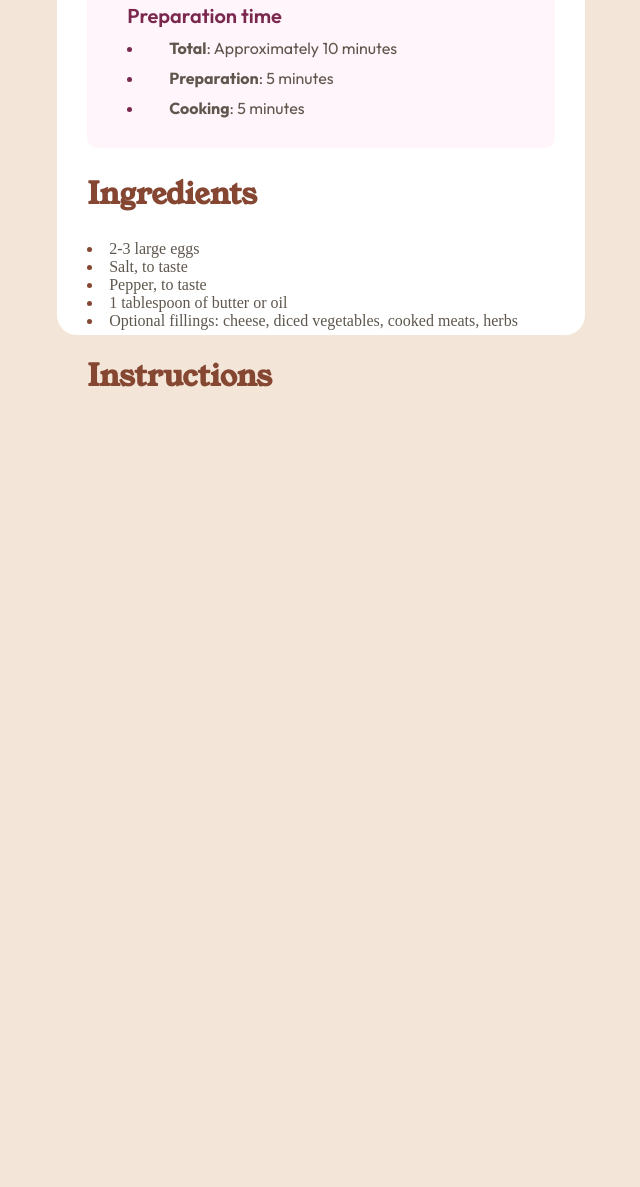
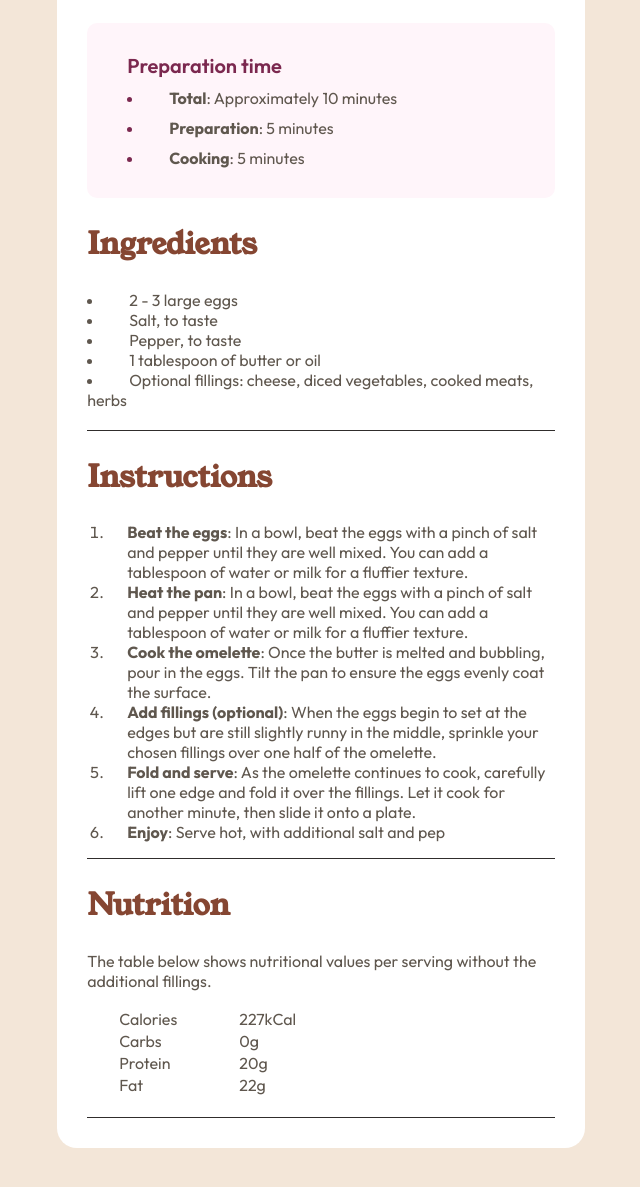
Before and after one commit to Kharmannn/frontendmentor_recipe-page, a plain HTML site: page index.html in a window 1280 px wide. Shown: the part 545-1732 px from the top of the page, without its empty margins (319-959 px from the left). Before the commit the page ends 942 px from the top, so only its background shows below. Drawn offline with Linux system fonts and the light colour scheme.

Commit message:
added some html and css mods

```diff
--- a/index.html
+++ b/index.html
@@ -9,7 +9,7 @@
 </head>
   <body>
     <main>
-      <div class="card-hero card-section">
+      <div class="card-hero">
         <div class="card-hore-image">
           <img class='img-omelette' src="/assets/images/image-omelette.jpeg" alt="image-omelette">
         </div>
@@ -39,27 +39,98 @@
             Ingredients
           </h2>
           <div class="card-ingredients-wrapper">
-            <li class="ingredients-list ingredients-section">
-              2-3 large eggs
+            <li class="ingredients-list">
+              <span class="ingredients-text">2 - 3 large eggs</span>
             </li>
-            <li class="ingredients-list ingredients-section">
-              Salt, to taste
+            <li class="ingredients-list">
+              <span class="ingredients-text">Salt, to taste</span>
             </li>
-            <li class="ingredients-list ingredients-section">
-              Pepper, to taste
+            <li class="ingredients-list">
+              <span class="ingredients-text">Pepper, to taste</span>
             </li>
-            <li class="ingredients-list ingredients-section">
-              1 tablespoon of butter or oil
+            <li class="ingredients-list">
+              <span class="ingredients-text">1 tablespoon of butter or oil</span>
             </li>
-            <li class="ingredients-list ingredients-section">
-              Optional fillings: cheese, diced vegetables, cooked meats, herbs
+            <li class="ingredients-list">
+              <span class="ingredients-text"> Optional fillings: cheese, diced vegetables, cooked meats, herbs</span>
             </li>
           </div>
         </div>
+
         <div class="card-instructions card-section">
           <h2 class="title-not-h1">
             Instructions
           </h2>
+          <div class="card-instructions-wrapper">
+            <ol class="ol-inst">
+              <li>
+                <div class="inst-block">
+                  <span class="inst-bold">Beat the eggs</span>: In a bowl, beat the eggs with a pinch of salt and pepper
+                  until they are well mixed. You can add a tablespoon of water or milk for a fluffier texture.
+                </div>
+              </li>
+
+              <li>
+                <div class="inst-block">
+                  <span class="inst-bold">Heat the pan</span>: In a bowl, beat the eggs with a pinch of salt and pepper
+                  until they are well mixed. You can add a tablespoon of water or milk for a fluffier texture.
+                </div>
+              </li>
+              <li>
+                <div class="inst-block">
+                  <span class="inst-bold">Cook the omelette</span>: Once the butter is melted and bubbling, pour in the eggs. Tilt the pan to ensure
+                  the eggs evenly coat the surface.
+                </div>
+              </li>
+
+              <li>
+                <div class="inst-block">
+                  <span class="inst-bold">Add fillings (optional)</span>: When the eggs begin to set at the edges but are still slightly runny in the
+                  middle, sprinkle your chosen fillings over one half of the omelette.
+                </div>
+              </li>
+
+              <li>
+                <div class="inst-block">
+                  <span class="inst-bold">Fold and serve</span>: As the omelette continues to cook, carefully lift one edge and fold it over the
+                  fillings. Let it cook for another minute, then slide it onto a plate.
+                </div>
+              </li>
+
+              <li>
+                <div class="inst-block">
+                  <span class="inst-bold">Enjoy</span>: Serve hot, with additional salt and pep
+                </div>
+              </li>
+            </ol>
+          </div>
+        </div>
+
+        <div class="card-ingredients card-section">
+          <h2 class="title-not-h1">
+            Nutrition
+          </h2>
+          <p>The table below shows nutritional values per serving without the additional fillings.</p>
+          <div class="card-nutrition-wrapper">
+            <table class="cards-nutrition-table">
+              <tr>
+                <td class="nutrition-food">Calories</td>
+                <td class="nutrition-calory">227kCal</td>
+              </tr>
+              <tr>
+                <td class="nutrition-food">Carbs</td>
+                <td class="nutrition-calory">0g</td>
+              </tr>
+              <tr>
+                <td class="nutrition-food">Protein</td>
+                <td class="nutrition-calory">20g</td>
+              </tr>
+              <tr>
+                <td class="nutrition-food">Fat</td>
+                <td class="nutrition-calory">22g</td>
+              </tr>
+            </table>
+          </div>
         </div>
       </div>
     </main>
--- a/styles.css
+++ b/styles.css
@@ -19,18 +19,19 @@
     src: url(/assets/fonts/young-serif/YoungSerif-Regular.ttf);
 }
 
-html, body {
-    height: 100%;
+body {
+    min-height: 100%;
     background-color: var(--stone-100);
-    padding: 0px;
-    margin-top: 0px;
-    color: var(--stone-600);
 }
 
 main {
-    height: 100%;
+    min-height: 100%;
     display: flex;
     justify-content: center;
+    margin-top: 70px;
+    margin-bottom: 70px;
+    font-family: 'Outfit';
+    color: var(--stone-600);
 }
 
 .card-hero {
@@ -38,8 +39,6 @@ main {
     width: 37%;
     height: 100%;
     padding: 30px;
-    margin-top: 60px;
-    margin-bottom: 60px;
     border-radius: 20px;
 }
 
@@ -73,6 +72,12 @@ main {
 
 .card-section {
     margin-top: 20px;
+    border-bottom: 1px solid var(--stone-900);
+}
+
+.card-ingredients {
+    border-bottom: 1px solid var(--stone-900);
+    padding-bottom: 20px;
 }
 
 .prep-section {
@@ -92,6 +97,10 @@ main {
     color: var(--brown-800);
 }
 
+.ingredients-text {
+    padding-left: 20px;
+}
+
 .prep-title {
     margin-top: 0px;
     margin-bottom: 0px;
@@ -105,10 +114,32 @@ main {
     margin-left: 20px;
 }
 
+.inst-bold {
+    font-weight: bold;
+}
+
+.inst-block {
+    margin-left: 20px;
+}
+
 .title-not-h1 {
     font-size: 30px;
     font-family: 'YoungSerif';
     color: var(--brown-800);
+}
+
+.ol-inst {
+    padding-left: 20px;
+}
+
+.card-nutrition-table {
+    border-spacing: 0 30px;
+    width: 100%;
+}
+
+td {
+    padding: 0px 30px 0px 30px; /* Adjust padding as needed for content spacing */
+    text-align: left; /* Ensure text is aligned to the left */
 }
 
 footer {
```
